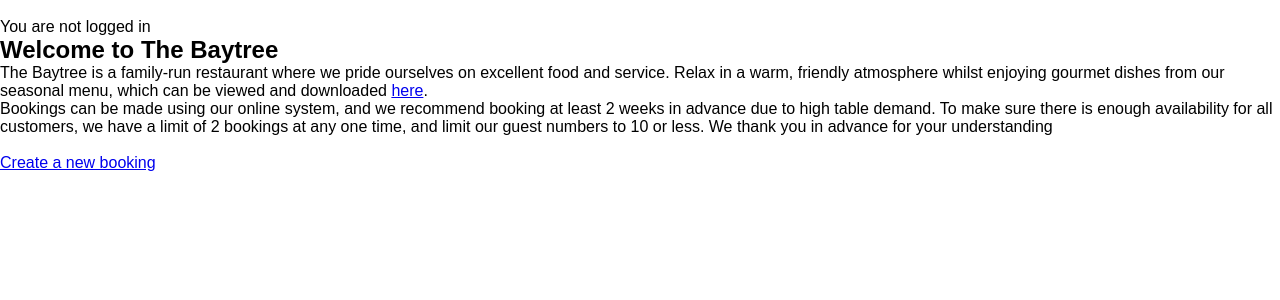
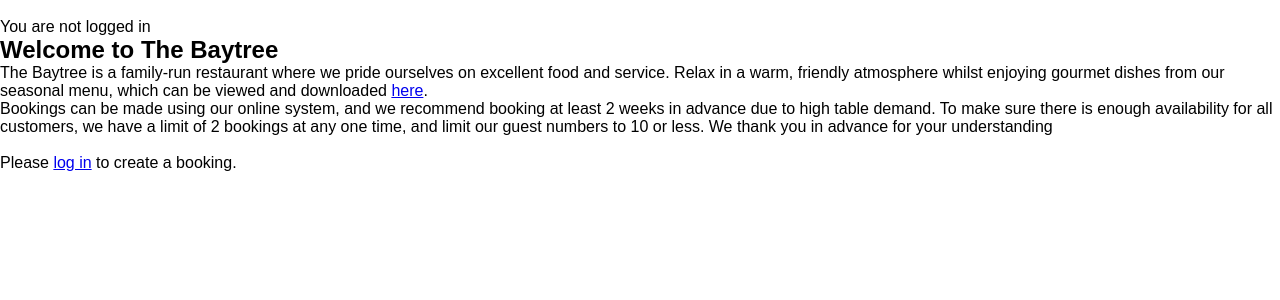
Before and after one commit to HGlass07/Restaurant-Bookings, a Django app: page / in a window 1280 px wide. Shown: the part 110-410 px from the top of the page. Run offline with Django 5.2, Linux system fonts and the light colour scheme.

Commit message:
changed bookings html - login required for booking

```diff
--- a/bookings/templates/bookings/bookings_list.html
+++ b/bookings/templates/bookings/bookings_list.html
@@ -3,7 +3,11 @@
 
 {% block content %}
     <body>
-        <a href="{% url 'create_booking' %}">Create a new booking</a>
+        {% if user.is_authenticated %}
+            <a href="{% url 'create_booking' %}">Create a new booking</a>
+        {% else %}
+            <p>Please <a href="{% url 'account_login' %}">log in</a> to create a booking.</p>
+        {% endif %}
         <br>
         <section>
             {% if user.is_authenticated %}
--- a/templates/create_booking.html
+++ b/templates/create_booking.html
@@ -4,10 +4,12 @@
   <h1>Create a Booking</h1>
   {% if messages %}
     <ul class="messages">
+      <br>
         {% for message in messages %}
             <li{% if message.tags %} class="{{ message.tags }}"
             {% endif %}>{{ message }}</li>
         {% endfor %}
+        <br>
     </ul>
   {% endif %}
   <form method="post">
```
